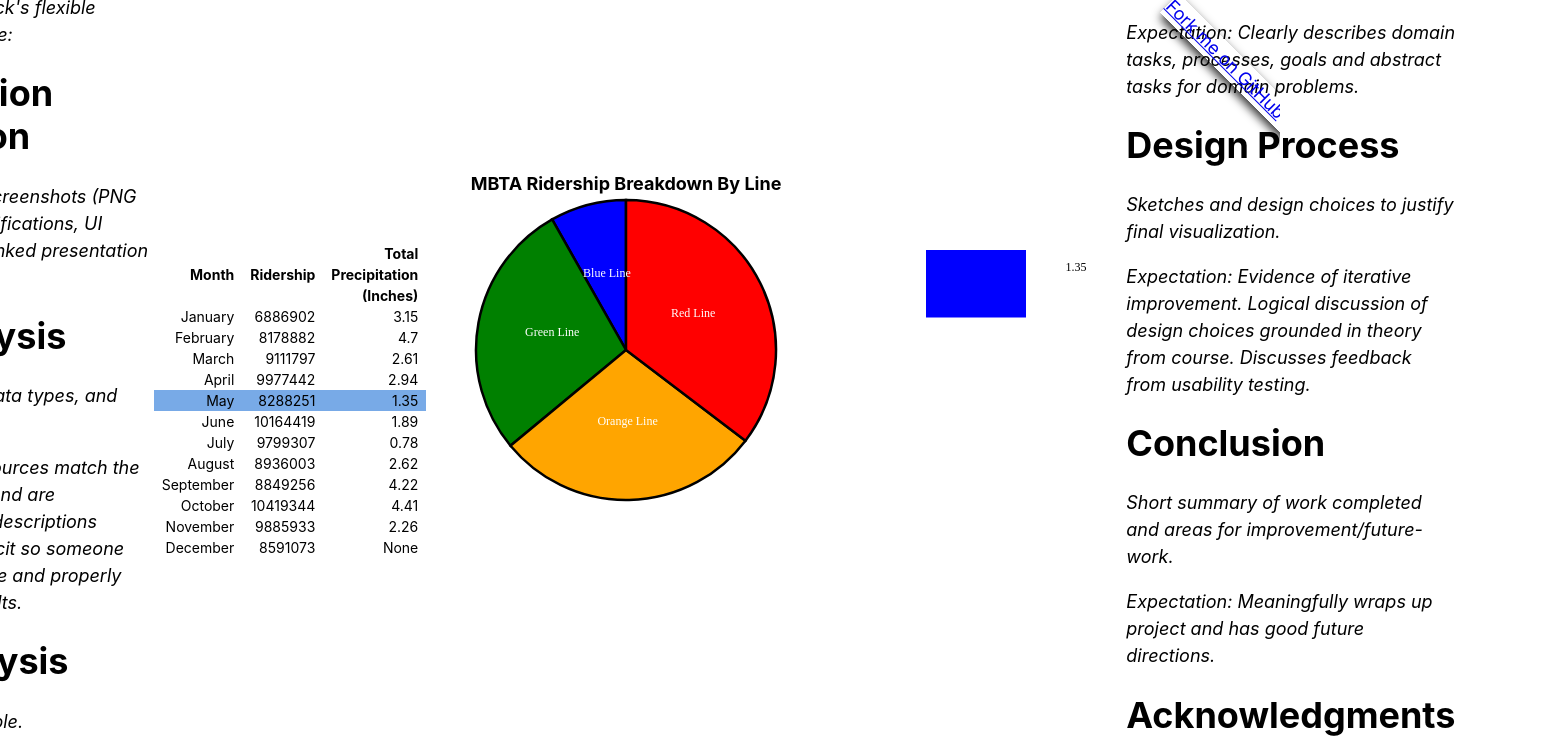
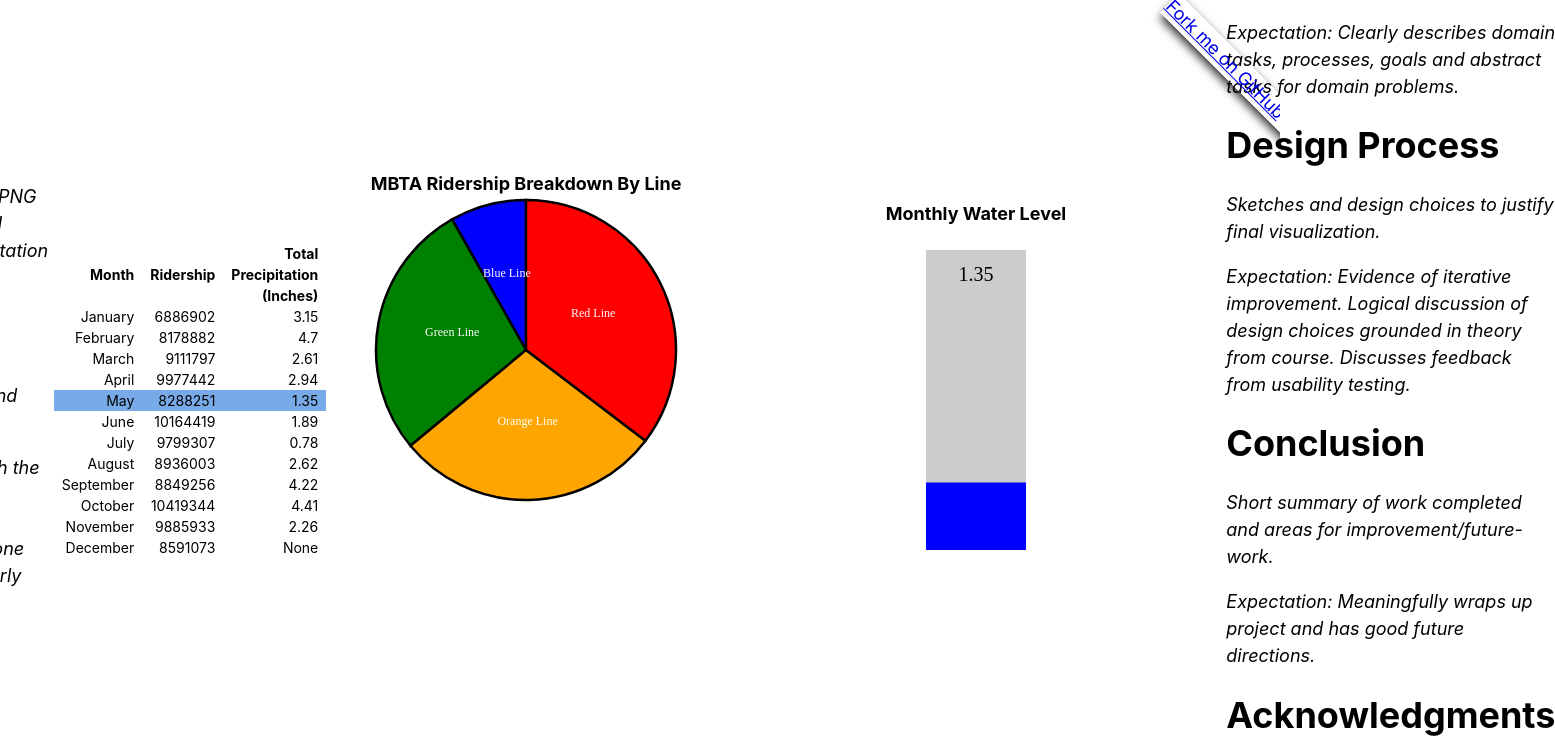
Before and after one commit to COSI116A-Brandeis-InfoVis-Fall23/cosi-116a-final-project-code-undergrad-group-5, a plain HTML site: page index.html in a window 1280 px wide. Both pictures are taken after a click on the element 540 px from the left and 400 px from the top of the page. Shown: the top 750 px of the page, 1555 px wide, since content can reach past the window. Drawn offline with nearby package versions, Linux system fonts and the light colour scheme.

Commit message:
fixed up water level visualization

```diff
--- a/js/waterLevel.js
+++ b/js/waterLevel.js
@@ -5,31 +5,45 @@
   // Select the container and append an SVG
   const svg = d3.select("#waterLevelContainer")
       .append("svg")
-      .attr("width", 200)
-      .attr("height", 300)
+      .attr("width", 400)
+      .attr("height", 400)
       .append("g")
-      .attr("transform", "translate(0,0)");
+      .attr("transform", "translate(100,0)")
+      .attr("fill", 'black')
 
-  // Append a rectangle representing the water level
-  svg.append("rect")
-      .attr("width", 100)
-      .attr("height", waterLevel * 50)
-      .attr("fill", "blue");
+      // Append a rectangle representing the water level
+    svg.append("rect")
+    .attr("width", 100)
+    .attr("height", 300)
+    .attr("fill", "black")
+    .attr("transform", "translate(0,50)")
+    .attr("fill-opacity", '.2');
+
+    // Append a rectangle representing the water level
+   translate_water_level = 300 - (waterLevel * 50) + 50
+    svg.append("rect")
+    .attr("width", 100)
+    .attr("height", waterLevel * 50)
+    .attr("transform", 'translate(0, ' + translate_water_level + ')')
+    .attr("fill", "blue");
+    //.attr("fill-opacity", '.5');
+
 
   // Add a label with the water level
   svg.append("text")
       .attr("class", "water-label")
       .attr("text-anchor", "middle")
       .text(waterLevel)
-      .attr("x", 150) // Adjust the x-coordinate for label position
-      .attr("y", waterLevel + 20); // Adjust the y-coordinate for label position
+      .attr("x", 50) // Adjust the x-coordinate for label position
+      .attr("y", waterLevel + 30 + 50); // Adjust the y-coordinate for label position
 
   // Add title
   svg.append("text")
-      .attr("x", 250)
-      .attr("y", -160)
+      .attr("x", 50)
+      .attr("y", 20)
       .attr("text-anchor", "middle")
       .style("font-size", "18px")
       .style("font-weight", "bold")
+      .style("font-color", "black")
       .text("Monthly Water Level");
 }
--- a/style.css
+++ b/style.css
@@ -182,7 +182,7 @@
 
   #waterLevelContainer text.water-label {
 	font-family: 'Times New Roman', serif; /* Specify Times New Roman as the font family */
-	font-size: 12px; /* Specify your preferred font size */
+	font-size: 20px; /* Specify your preferred font size */
 	fill: 'black'; /* Specify the text color */
   }
    body {
```
